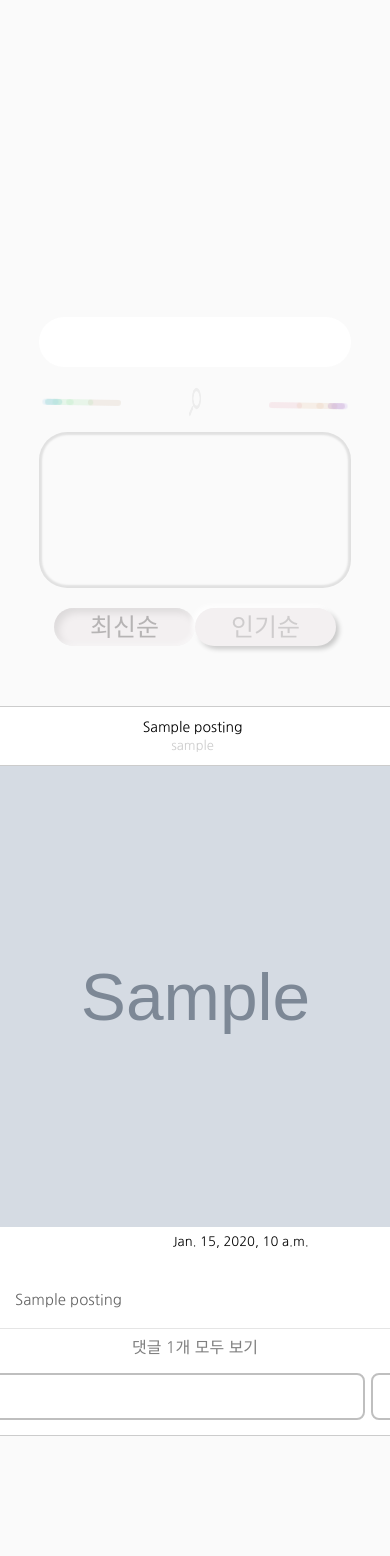
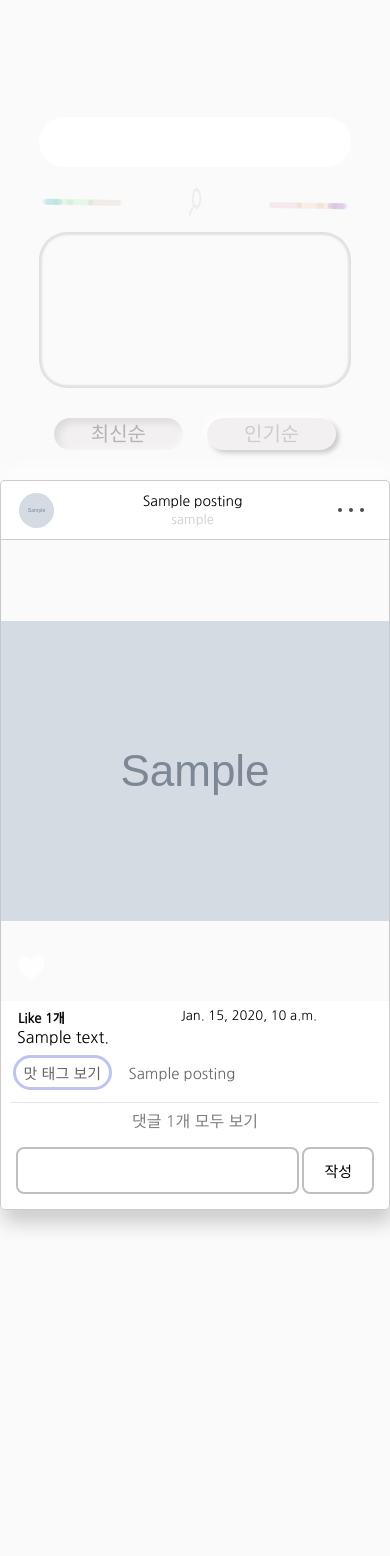
Before and after one commit to clomia/Aribi, a Django app: template templates/page/intro/main.html in a window 390 px wide; the page is wider, and only the part inside the window is pictured. Shown: the top 1556 px of that part. Run offline with Django 3.2, Linux system fonts and the light colour scheme; the template is opened without the code that fills it: most values are stand-ins (such as "Sample title", 1, 10 or a date in 2020); grey boxes marked "Sample" are stand-in pictures.

Commit message:
intro모바일 반응형 적용&x6Margin오류 해결&모바일 클릭 파란박스 제거

```diff
--- a/static/css/base.css
+++ b/static/css/base.css
@@ -3,6 +3,7 @@
 
 *{
     box-sizing: border-box;
+    -webkit-tap-highlight-color: rgba(0,0,0,0);
 }
 
 body {
--- a/static/css/page/intro/core.css
+++ b/static/css/page/intro/core.css
@@ -5,6 +5,7 @@
 @import "table_animation.css";
 @import "spec_btn.css";
 @import "sort_btn.css";
+@import "postings_section.css";
 
 * {
     /* django가 원인인지 자꾸 멋대로 속성이 생긴다. 일단 이 속성은 여기 *에서 정의해야만 적용되더라..*/
--- /dev/null
+++ b/static/css/page/intro/postings_section.css
@@ -0,0 +1,18 @@
+.postings-section{
+    margin: 30px 0;
+    width: 100%;
+}
+
+.postings-section__latest,
+.postings-section__popularity {
+    width: 100%;
+    display: flex;
+    flex-direction: column;
+    align-items: center;
+}
+
+.posting {
+    margin-bottom: 50px;
+    border-radius: 5px;
+    box-shadow: 3px -12px 20px rgba(255, 255, 255, 0.8), 3px 12px 20px rgba(0, 0, 0, 0.2);
+}
--- a/static/css/page/intro/sort_btn.css
+++ b/static/css/page/intro/sort_btn.css
@@ -2,7 +2,7 @@
     display: flex;
     width: var(--intro-width);
     justify-content: space-evenly;
-    margin-top: 20px;
+    margin-top: 30px;
     padding: 0 15px;
 }
 .sort-btn__ele{
@@ -18,13 +18,6 @@
     color: rgba(0, 0, 0, 0.15);
 }
 
-@media screen and (max-width: 615px) {
-    .sort-btn__ele{
-        width: 162px;
-        height: 38px;
-    }
-}
-
 .sort-btn__ele span {
     line-height: 100px;
     font-family: "Montserrat", sans-serif;
@@ -36,3 +29,18 @@
     box-shadow: inset -2px -2px 4px rgba(255, 255, 255, 0.5), inset 4px 4px 8px rgba(0, 0, 0, 0.1);
     color: rgba(0, 0, 0, 0.25);
 }
+
+@media screen and (max-width: 615px) {
+    .sort-btn {
+        justify-content: space-between;
+    }
+
+    .sort-btn__ele{
+        width: 33vmin;
+        height: 8.25vmin;
+    }
+
+    .sort-btn__ele span{
+        font-size: 20px;
+    }
+}
--- a/static/css/partials/postings/core.css
+++ b/static/css/partials/postings/core.css
@@ -7,45 +7,6 @@
 @import "x6.css";
 @import "x7.css";
 
-body{
-    padding: 200px 0;
-}
-
-
-* {
-    /* django가 원인인지 자꾸 멋대로 속성이 생긴다. 일단 이 속성은 여기 *에서 정의해야만 적용되더라..*/
-    -webkit-touch-callout: none;
-    -webkit-user-select: none;
-    -khtml-user-select: none;
-    -moz-user-select: none;
-    -ms-user-select: none;
-    user-select: none;
-}
-
-body {
-    scrollbar-width: thin;
-    scrollbar-color: var(--scrollbar-color) transparent;
-}
-
-body::-webkit-scrollbar-thumb:hover{
-    background-color: var(--scrollbar--hover-color);
-}
-
-body::-webkit-scrollbar {
-    width: 12px;
-}
-body::-webkit-scrollbar-track {
-    background-color: transparent;
-}
-body::-webkit-scrollbar-thumb {
-    border-radius: 1.5px;
-    background-color: var(--scrollbar-color);
-}
-body::-webkit-scrollbar-button {
-    width: 0;
-    height: 0;
-}
-
 .none {
     display: none;
 }
--- a/static/css/partials/postings/x1.css
+++ b/static/css/partials/postings/x1.css
@@ -8,8 +8,6 @@
     position: relative;
     border-radius: 5px 5px 0 0;
     border: 1px solid rgba(0, 0, 0, 0.2);
-    /* 여기 아래로는 개발용 */
-    margin-top: 60px;
 }
 
 .posting__x1__profile,
--- a/static/js/partials/postings/1-main.js
+++ b/static/js/partials/postings/1-main.js
@@ -288,10 +288,22 @@ function postingScript(posting) {
     x4BtnTag.addEventListener("click", function (event) {
         x4.classList.add("none");
         x5.classList.remove("none");
+
+        if (x5.classList.contains("flip-btn-space")) {
+            x6Margin.classList.add("none")
+        } else {
+            x6Margin.classList.remove("none")
+        }
     })
     x5BtnTag.addEventListener("click", function (event) {
         x4.classList.remove("none");
         x5.classList.add("none");
+
+        if (x4.classList.contains("flip-btn-space")) {
+            x6Margin.classList.add("none")
+        } else {
+            x6Margin.classList.remove("none")
+        }
     })
     // *x6
     let commentOpenBtn = posting.querySelector(".posting__x6__btn");
--- a/templates/page/intro/postings.html
+++ b/templates/page/intro/postings.html
@@ -6,6 +6,7 @@
         <span>인기순</span>
     </div>
 </div>
+
 <div class="postings-section">
     <div class="postings-section__latest">
         {% for posting in latest_postings %}
```
